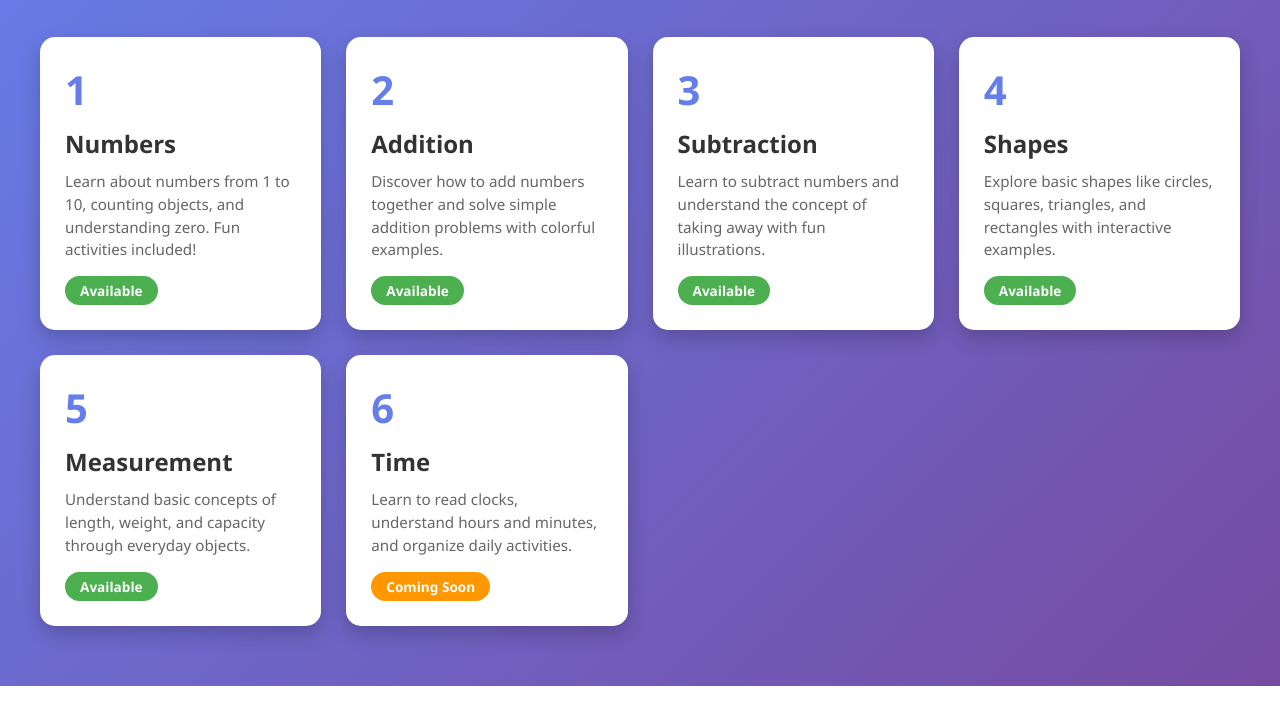
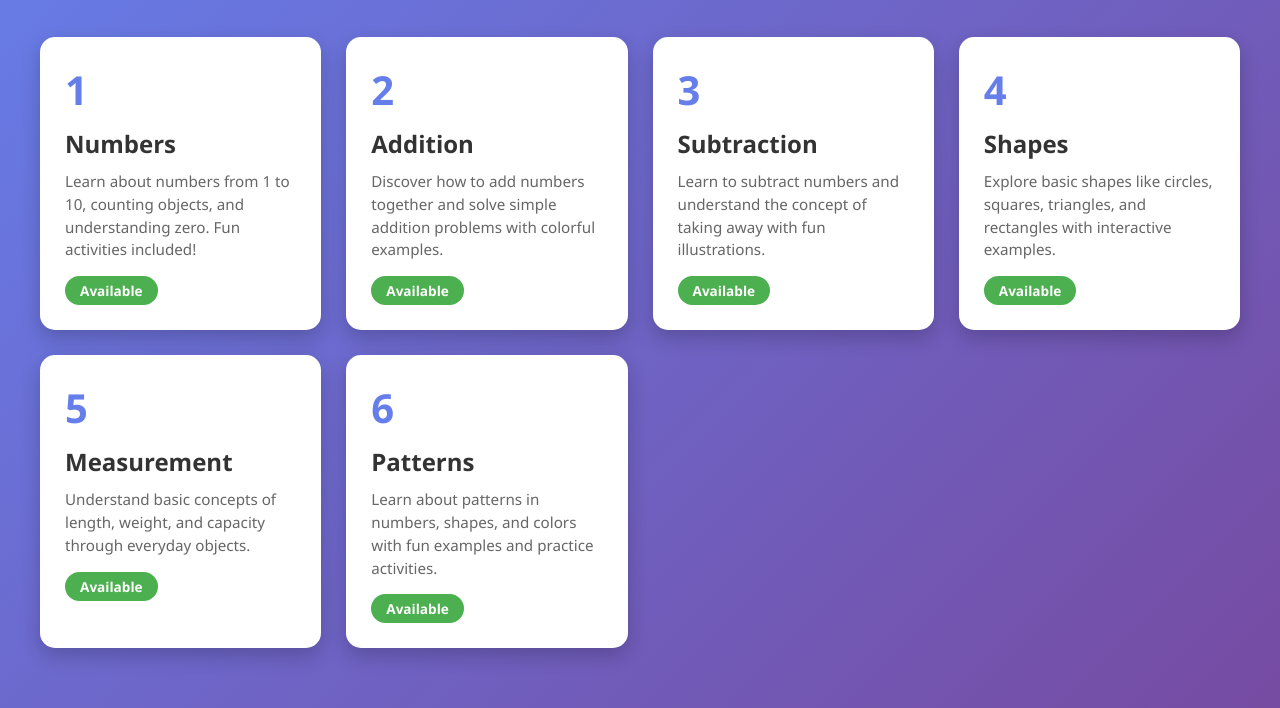
Before and after one commit to priyaggopa/learn-easy-cbse, a plain HTML site: page class1/maths.html in a window 1280 px wide. Shown: the part 135-843 px from the top of the page. Before the commit the page ends 821 px from the top, so only its background shows below. Drawn offline with Linux system fonts and the light colour scheme.

Commit message:
Update Chapter 6 to Patterns with proper link and Available status

```diff
--- a/class1/maths.html
+++ b/class1/maths.html
@@ -139,13 +139,13 @@
                 <span class="chapter-status">Available</span>
             </a>
 
-            <a href="#" class="chapter-card">
+            <a href="maths/chapter6.html" class="chapter-card">
                 <div class="chapter-number">6</div>
-                <div class="chapter-title">Time</div>
+                <div class="chapter-title">Patterns</div>
                 <div class="chapter-description">
-                    Learn to read clocks, understand hours and minutes, and organize daily activities.
+                    Learn about patterns in numbers, shapes, and colors with fun examples and practice activities.
                 </div>
-                <span class="chapter-status coming-soon">Coming Soon</span>
+                <span class="chapter-status">Available</span>
             </a>
         </div>
     </div>
```
